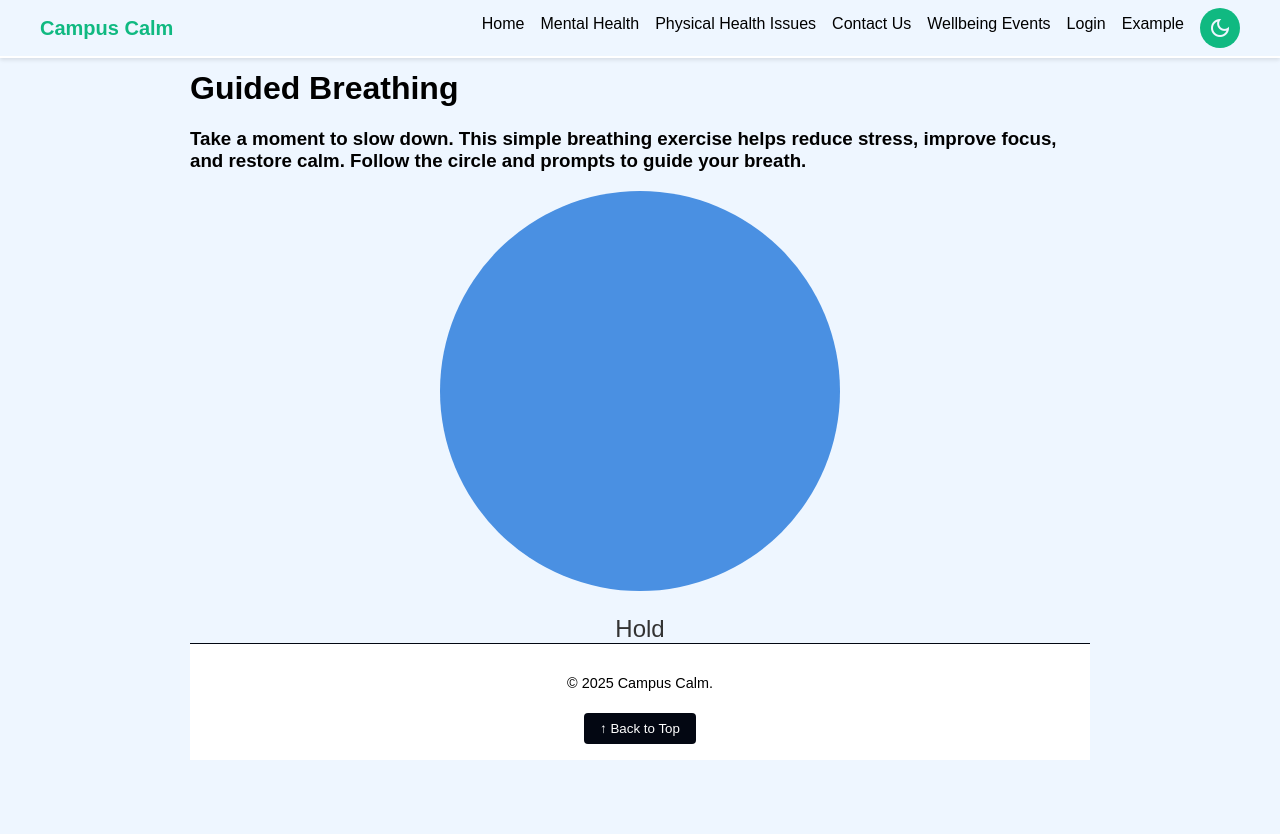
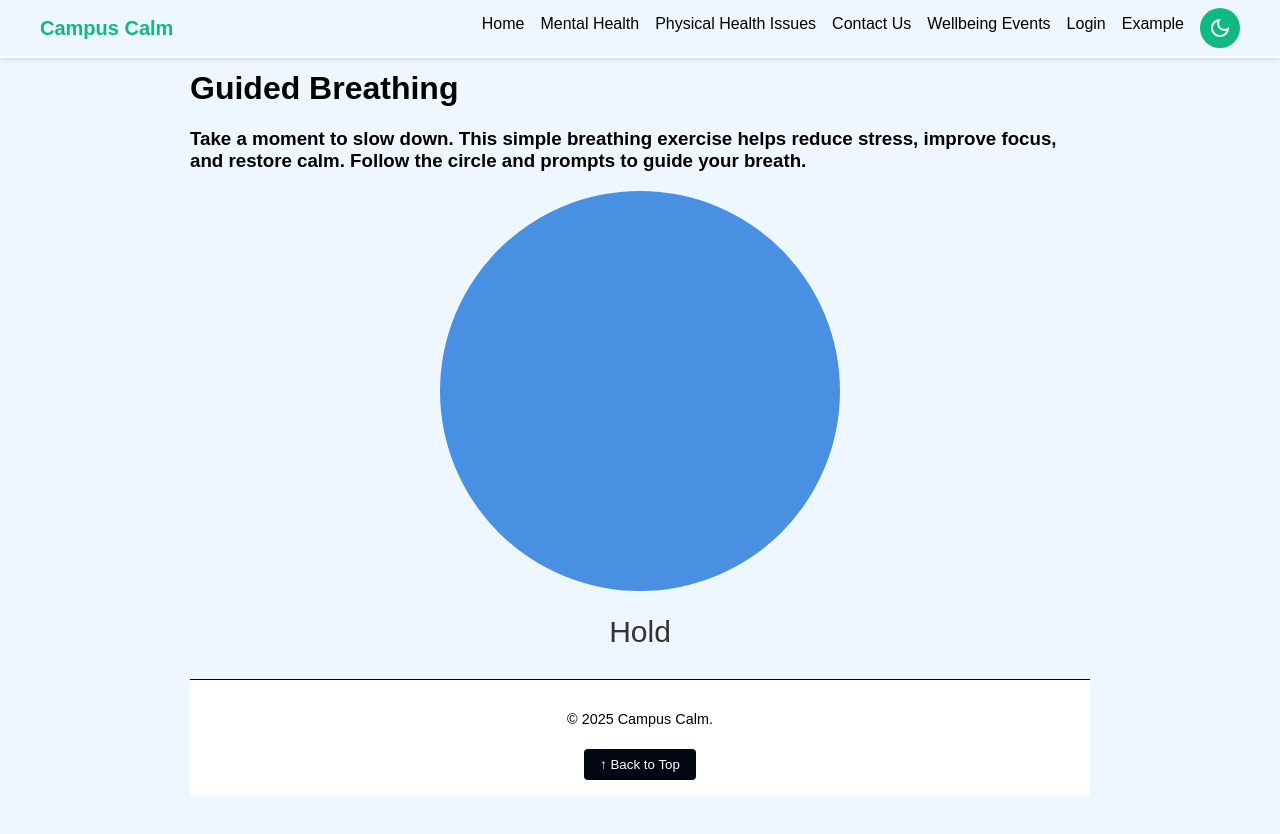
Before and after one commit to COM109-CW2-Group-1/cw2-website, a plain HTML site: page views/relaxation.html in a window 1280 px wide. Drawn offline with nearby package versions, Linux system fonts and the light colour scheme.

Commit message:
Changing styles

```diff
--- a/public/css/styles.css
+++ b/public/css/styles.css
@@ -459,6 +459,7 @@ form input, form textarea {
 }
 
 .prompt {
-  font-size: 1.5rem;
+  font-size: 30px;
   color: #333;
+  padding-bottom: 30px;
 }
```
